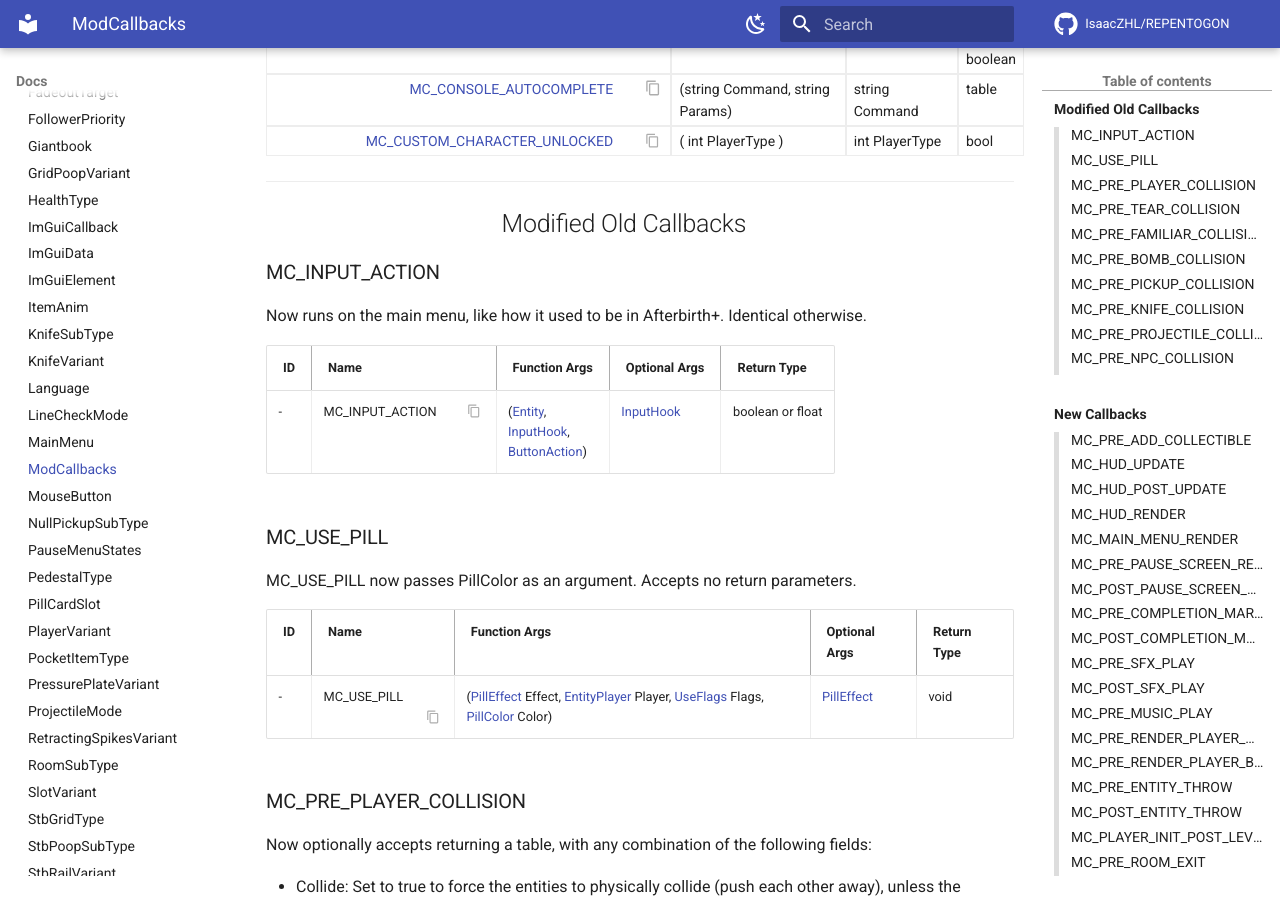
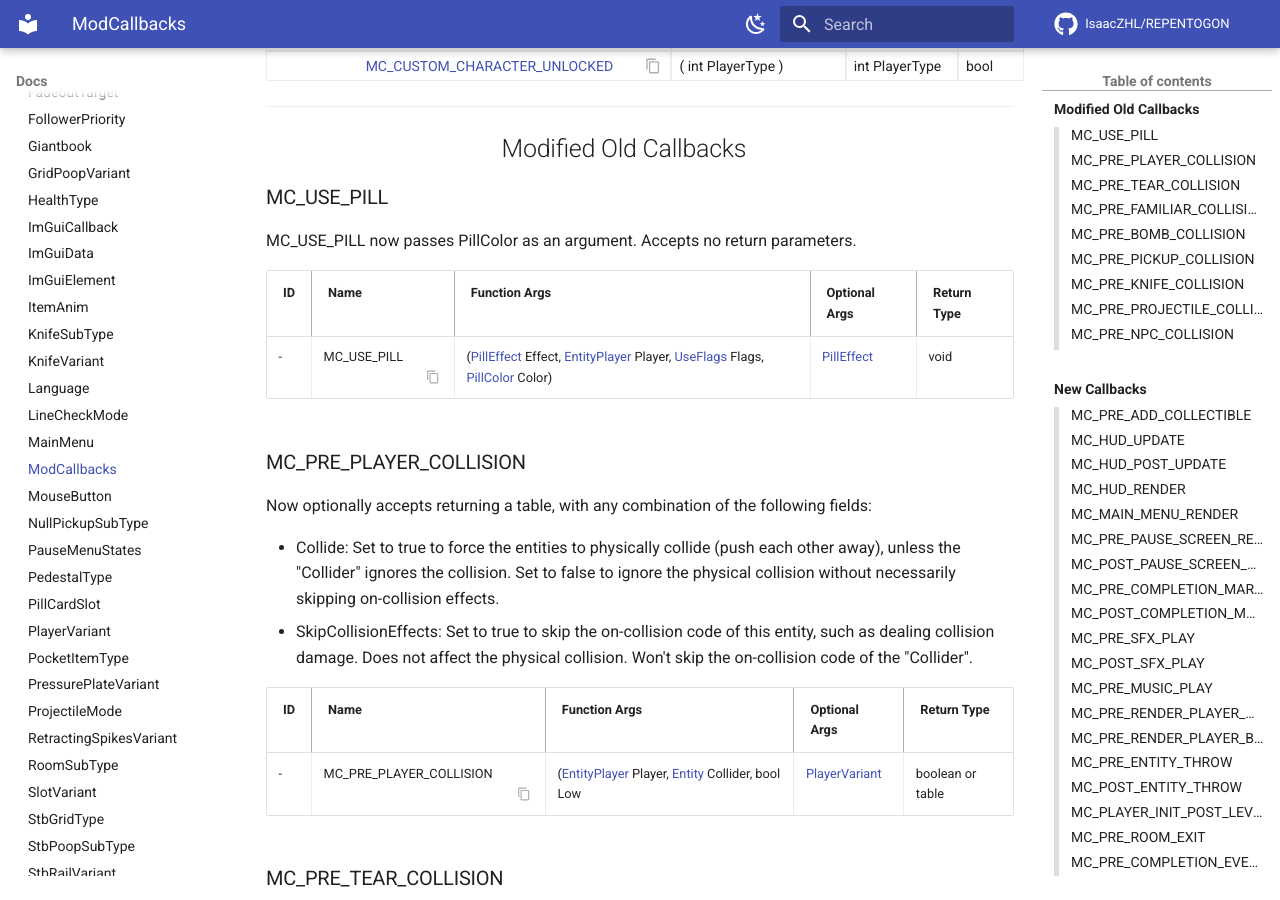
Before and after one commit to TeamREPENTOGON/REPENTOGON, an MkDocs documentation site: the page built from documentation/docs/enums/ModCallbacks.md, in a window 1280 px wide and 900 px high, scrolled down 6462 px. Built offline with MkDocs 1.6.1 and Material for MkDocs 9.7.7, drawn with Linux system fonts in a browser that asks for light colours; comment, search, counter and statistics services are not loaded; the version menu is left out; some of the changed text lies outside the part shown.

Commit message:
quick docs fix
Removed INPUT_ACTION note as that patch was removed and this is no
longer true.

```diff
--- a/documentation/docs/enums/ModCallbacks.md
+++ b/documentation/docs/enums/ModCallbacks.md
@@ -3,14 +3,6 @@
 This is a list of all new callbacks added by REPENTOGON.
 
 ## Modified Old Callbacks
-### MC_INPUT_ACTION
-Now runs on the main menu, like how it used to be in Afterbirth+.
-Identical otherwise.
-
-|ID|Name|Function Args|Optional Args|Return Type|
-|:--|:--|:--|:--|:--|
-|- |MC_INPUT_ACTION {: .copyable } | ([Entity](https://wofsauge.github.io/IsaacDocs/rep/Entity.html),<br>[InputHook](https://wofsauge.github.io/IsaacDocs/rep/enums/InputHook.html),<br>[ButtonAction](https://wofsauge.github.io/IsaacDocs/rep/enums/ButtonAction.html))|[InputHook](https://wofsauge.github.io/IsaacDocs/rep/enums/InputHook.html) | boolean or float |
-
 ### MC_USE_PILL
 MC_USE_PILL now passes PillColor as an argument.
 Accepts no return parameters.
```
